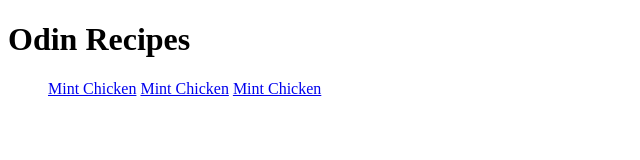
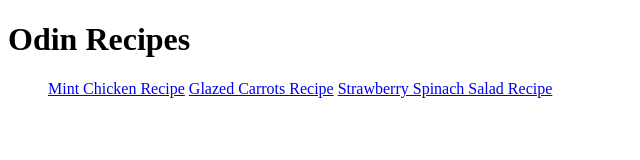
Before and after one commit to giftchaps/odin-recipes, a plain HTML site: page index.html in a window 1280 px wide. Shown: the whole page, without its empty margins (0-640 px from the left). Drawn offline with Linux system fonts and the light colour scheme.

Commit message:
links corrected

```diff
--- a/index.html
+++ b/index.html
@@ -9,9 +9,9 @@
 <body>
     <h1>Odin Recipes</h1>
     <ul>
-        <a href="recipes/Mint_Chicken.html">Mint Chicken</a>
-        <a href="recipes/Glazed_Carrots.html">Mint Chicken</a>
-        <a href="recipes/Strawberry_Spinach_Salad.html">Mint Chicken</a>
+        <a href="recipes/Mint_Chicken.html">Mint Chicken Recipe</a>
+        <a href="recipes/Glazed_Carrots.html">Glazed Carrots Recipe</a>
+        <a href="recipes/Strawberry_Spinach_Salad.html">Strawberry Spinach Salad Recipe</a>
     </ul>
 
 
```
